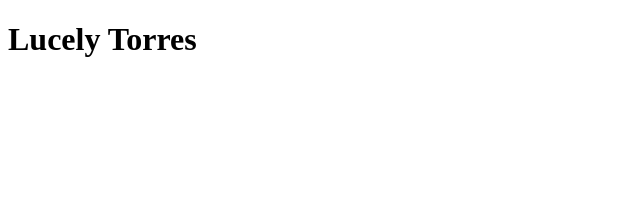
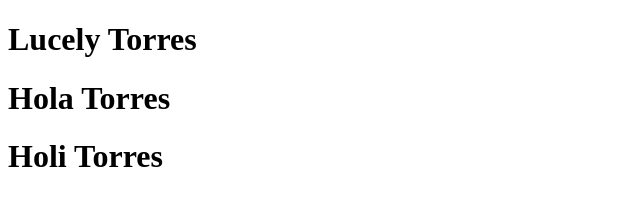
Before and after one commit to LuciLike/ReproPrueba, a plain HTML site: page index.html in a window 1280 px wide. Shown: the whole page, without its empty margins (0-640 px from the left). Drawn offline with Linux system fonts and the light colour scheme.

Commit message:
Update index.html

```diff
--- a/index.html
+++ b/index.html
@@ -7,5 +7,7 @@
 </head>
 <body>
     <h1>Lucely Torres </h1>
+    <h1>Hola Torres </h1>
+    <h1>Holi Torres </h1>
 </body>
 </html>
```
